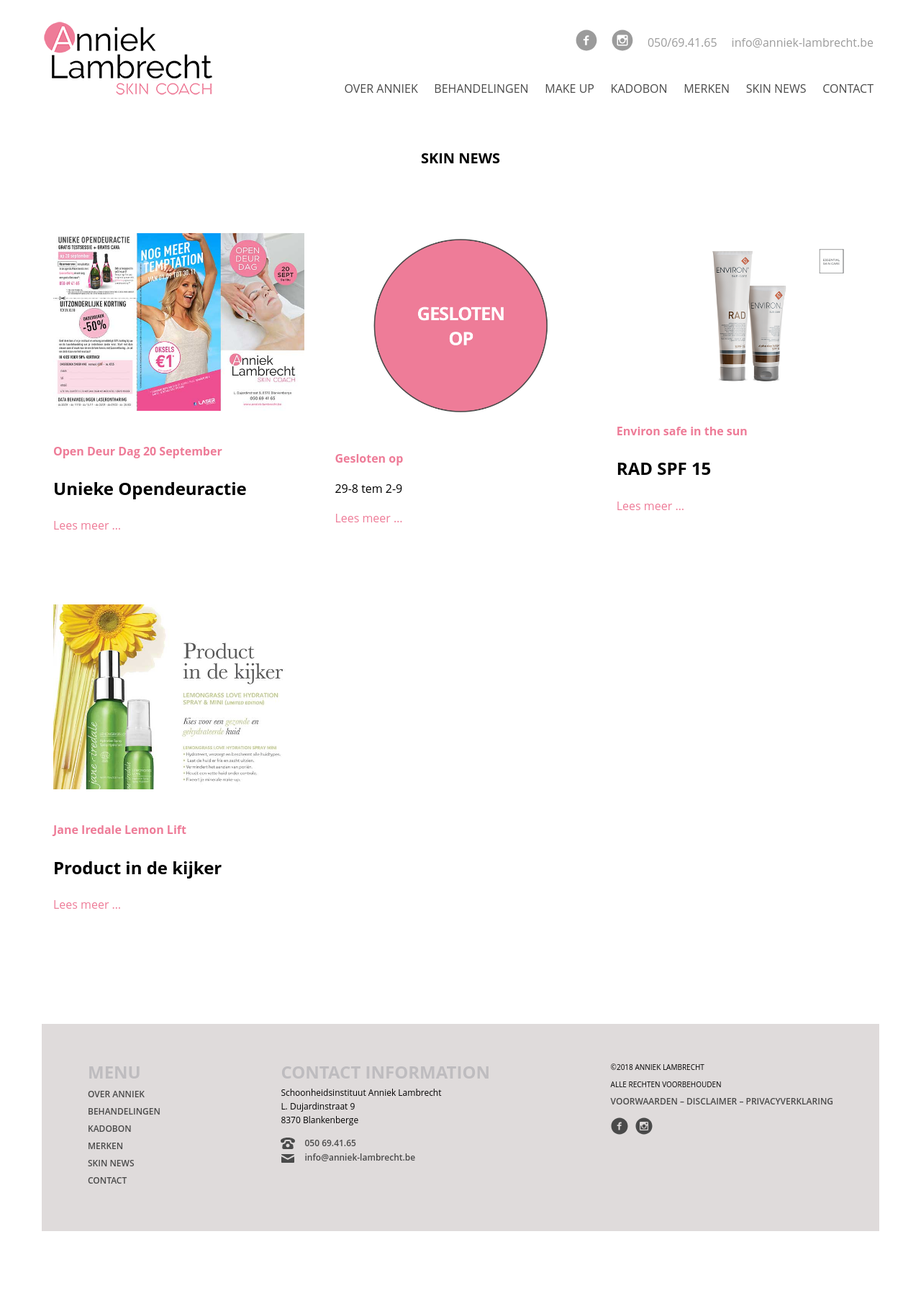
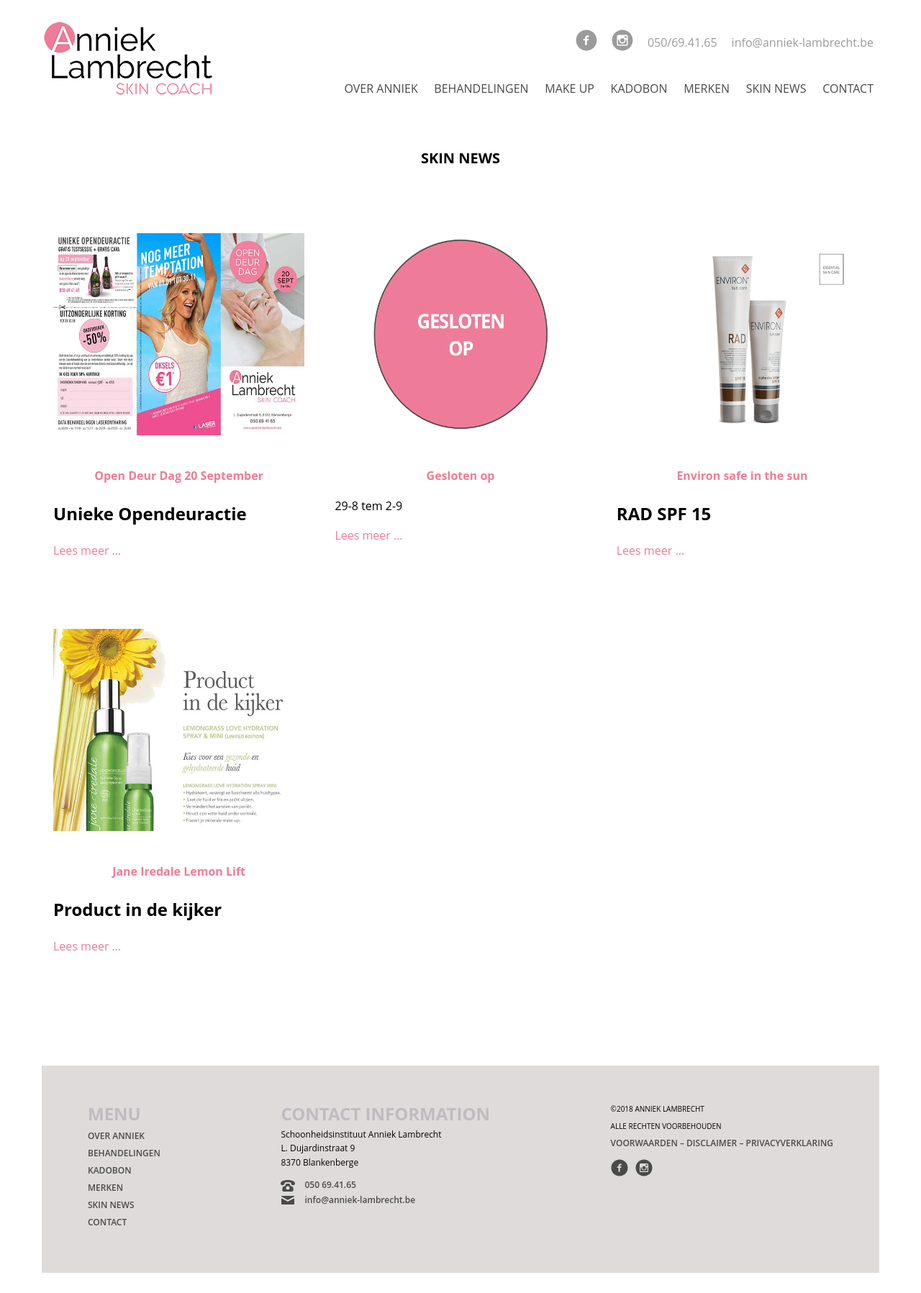
Before and after one commit to acandael/anniek, a Jekyll site: the page built from skin-news.html, in a window 1280 px wide. Shown: the whole page at 72% size. Built offline with Jekyll 4.4.1, drawn with Linux system fonts in a browser that asks for light colours; before the commit the page ends 1739 px from its top, so only the background shows below that.

Commit message:
center blog titles

```diff
--- a/_sass/_blog.scss
+++ b/_sass/_blog.scss
@@ -29,6 +29,7 @@
     &__img {
       margin-bottom: 2.4rem;
       width: 100%;
+      min-height: 281px;
       @media only screen and (max-width: $bp-medium) {
         width: 30vw;
         margin-top: 2.4rem;
@@ -51,6 +52,7 @@
 
     &__title {
       margin-top: 1.6rem;
+      text-align: center;
     }
   }
 }
```
